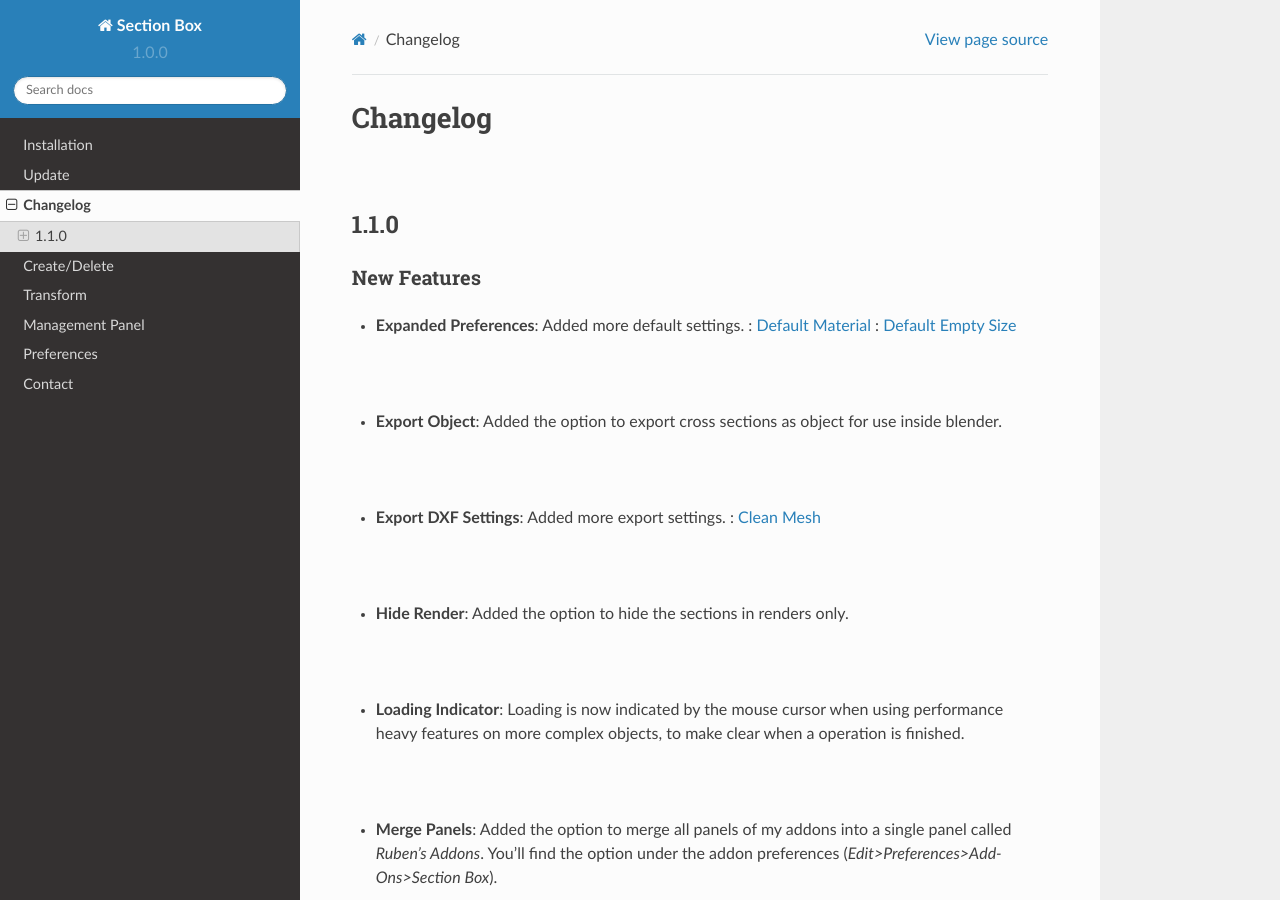
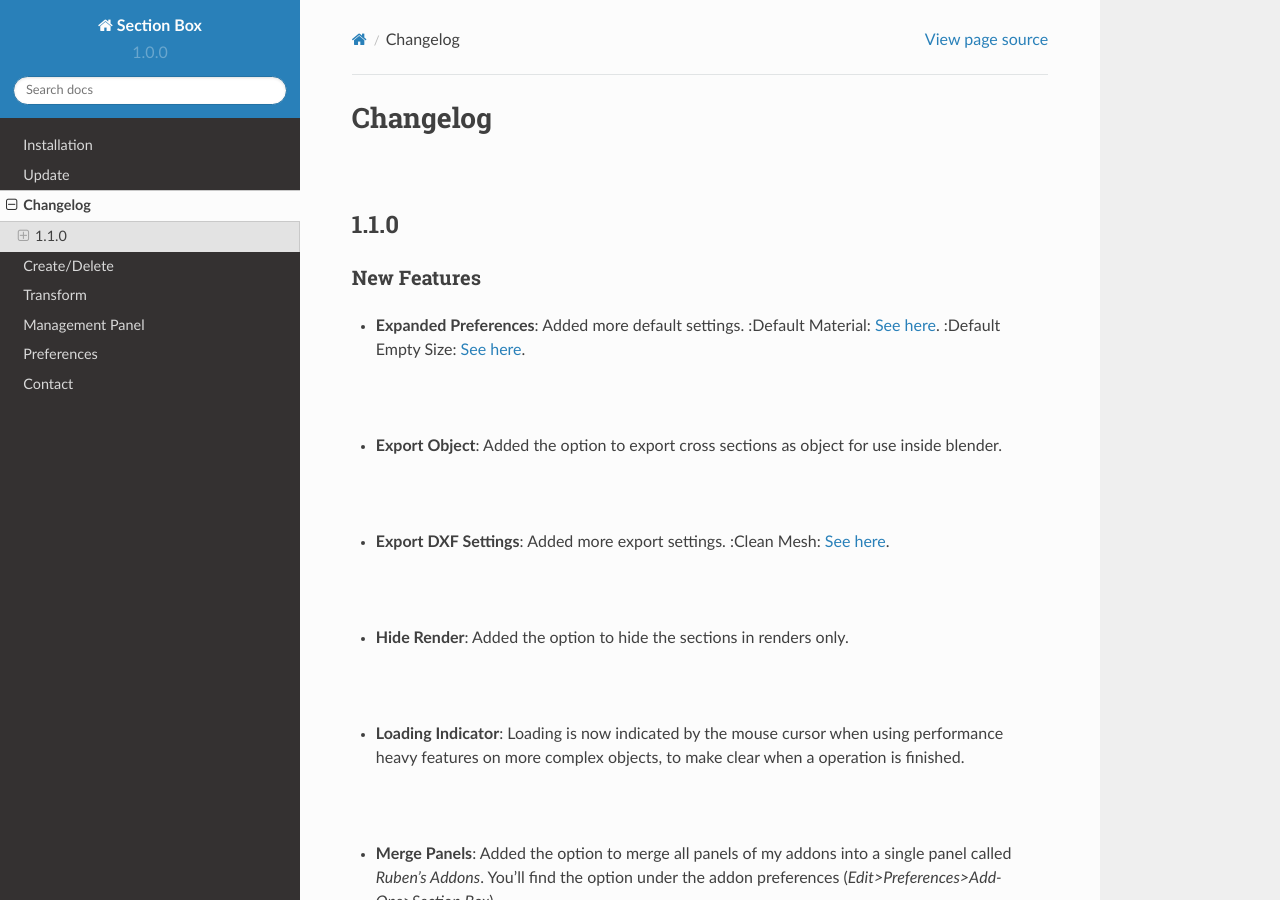
Before and after one commit to rubenmesserschmidt/Section-Box_docs, a Sphinx documentation site: the page built from docs/source/changelog.rst, in a window 1280 px wide and 900 px high. Built offline with Sphinx 7.4.7 and the Read the Docs theme 2.0.0, drawn with Linux system fonts in a browser that asks for light colours.

Commit message:
edited changelog

```diff
--- a/docs/source/changelog.rst
+++ b/docs/source/changelog.rst
@@ -9,15 +9,15 @@ New Features
 ^^^^^^^^^^^^
 
 * **Expanded Preferences**: Added more default settings.
-  : :ref:`Default Material <Settings>`
-  : :ref:`Default Empty Size <Settings>`
+  :Default Material: :ref:`See here <Settings>`.
+  :Default Empty Size: :ref:`See here <Settings>`.
 |
 
 * **Export Object**: Added the option to export cross sections as object for use inside blender.
 |
 
 * **Export DXF Settings**: Added more export settings.
-  : :ref:`Clean Mesh <Settings>`
+  :Clean Mesh: :ref:`See here <Settings>`.
 |
 
 * **Hide Render**: Added the option to hide the sections in renders only.
```
